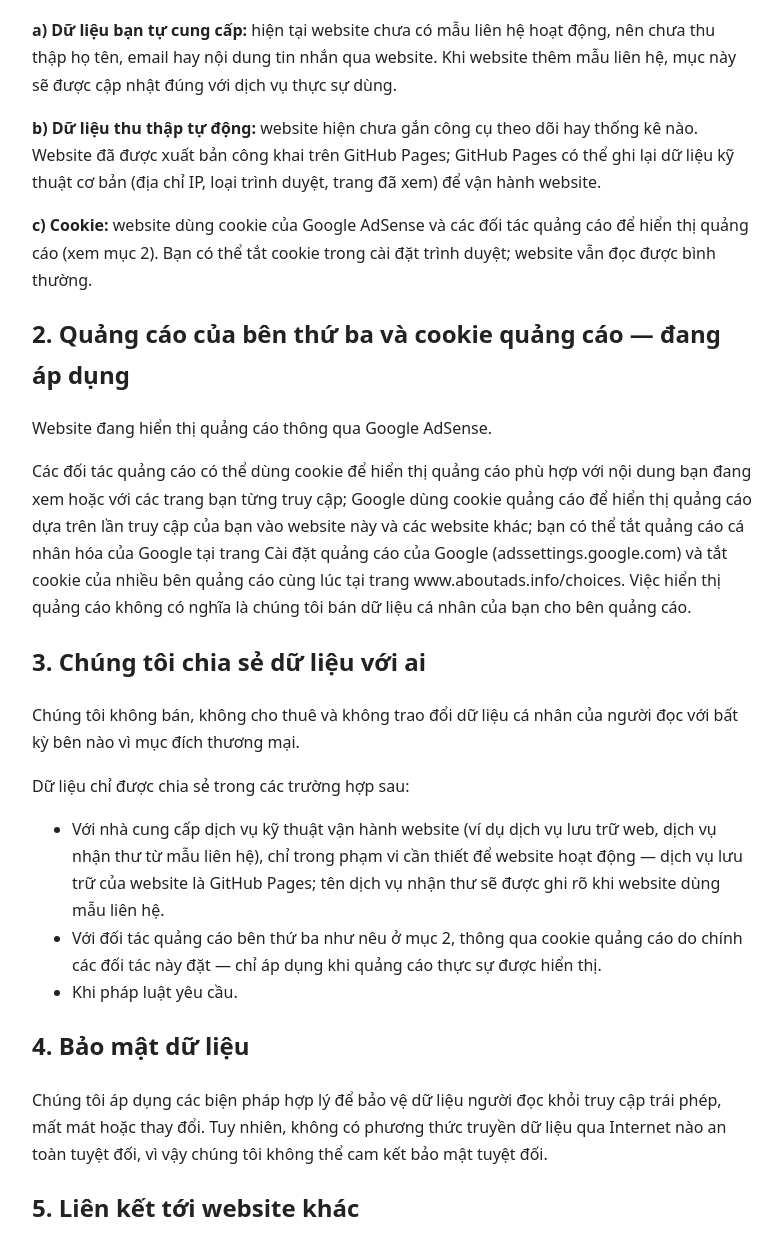
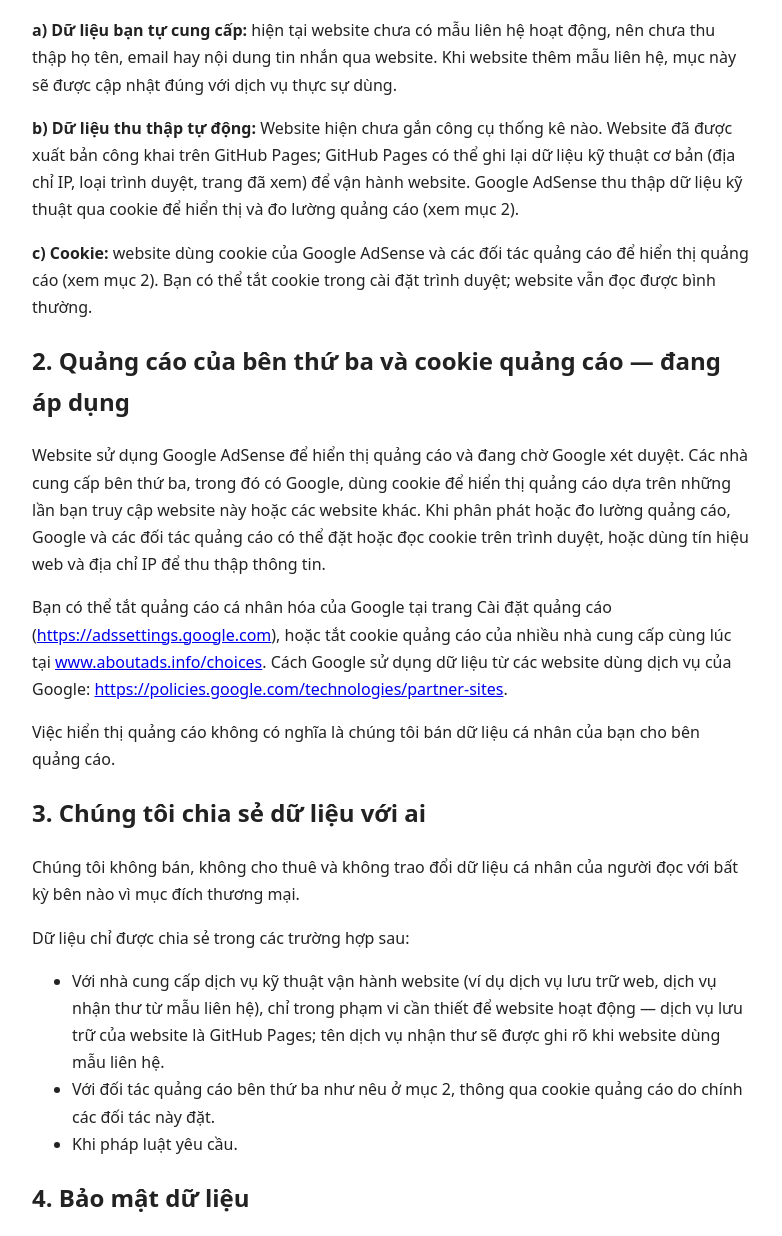
Before and after one commit to nguyentrungduc01092000-tech/ve-mau-nuoc, a plain HTML site: page chinh-sach-bao-mat/index.html in a window 1280 px wide. Shown: the part 416-1652 px from the top of the page, without its empty margins (248-1030 px from the left). Drawn offline with Linux system fonts and the light colour scheme.

Commit message:
Chinh sach bao mat v2: muc quang cao dung ban duyet (su dung AdSense, dang cho xet duyet, link partner-sites)

```diff
--- a/chinh-sach-bao-mat/index.html
+++ b/chinh-sach-bao-mat/index.html
@@ -15,17 +15,17 @@
 <p>Website học vẽ màu nước cho người mới tôn trọng quyền riêng tư của người đọc. Chính sách này giải thích chúng tôi thu thập dữ liệu gì, dùng để làm gì, chia sẻ với ai, và bạn có quyền gì đối với dữ liệu của mình.</p>
 <h2>1. Dữ liệu chúng tôi thu thập</h2>
 <p><strong>a) Dữ liệu bạn tự cung cấp:</strong> hiện tại website chưa có mẫu liên hệ hoạt động, nên chưa thu thập họ tên, email hay nội dung tin nhắn qua website. Khi website thêm mẫu liên hệ, mục này sẽ được cập nhật đúng với dịch vụ thực sự dùng.</p>
-<p><strong>b) Dữ liệu thu thập tự động:</strong> website hiện chưa gắn công cụ theo dõi hay thống kê nào. Website đã được xuất bản công khai trên GitHub Pages; GitHub Pages có thể ghi lại dữ liệu kỹ thuật cơ bản (địa chỉ IP, loại trình duyệt, trang đã xem) để vận hành website.</p>
+<p><strong>b) Dữ liệu thu thập tự động:</strong> Website hiện chưa gắn công cụ thống kê nào. Website đã được xuất bản công khai trên GitHub Pages; GitHub Pages có thể ghi lại dữ liệu kỹ thuật cơ bản (địa chỉ IP, loại trình duyệt, trang đã xem) để vận hành website. Google AdSense thu thập dữ liệu kỹ thuật qua cookie để hiển thị và đo lường quảng cáo (xem mục 2).</p>
 <p><strong>c) Cookie:</strong> website dùng cookie của Google AdSense và các đối tác quảng cáo để hiển thị quảng cáo (xem mục 2). Bạn có thể tắt cookie trong cài đặt trình duyệt; website vẫn đọc được bình thường.</p>
 <h2>2. Quảng cáo của bên thứ ba và cookie quảng cáo — đang áp dụng</h2>
-<p>Website đang hiển thị quảng cáo thông qua Google AdSense.</p>
-<p>Các đối tác quảng cáo có thể dùng cookie để hiển thị quảng cáo phù hợp với nội dung bạn đang xem hoặc với các trang bạn từng truy cập; Google dùng cookie quảng cáo để hiển thị quảng cáo dựa trên lần truy cập của bạn vào website này và các website khác; bạn có thể tắt quảng cáo cá nhân hóa của Google tại trang Cài đặt quảng cáo của Google (adssettings.google.com) và tắt cookie của nhiều bên quảng cáo cùng lúc tại trang www.aboutads.info/choices. Việc hiển thị quảng cáo không có nghĩa là chúng tôi bán dữ liệu cá nhân của bạn cho bên quảng cáo.</p>
+<p>Website sử dụng Google AdSense để hiển thị quảng cáo và đang chờ Google xét duyệt. Các nhà cung cấp bên thứ ba, trong đó có Google, dùng cookie để hiển thị quảng cáo dựa trên những lần bạn truy cập website này hoặc các website khác. Khi phân phát hoặc đo lường quảng cáo, Google và các đối tác quảng cáo có thể đặt hoặc đọc cookie trên trình duyệt, hoặc dùng tín hiệu web và địa chỉ IP để thu thập thông tin.</p>
+<p>Bạn có thể tắt quảng cáo cá nhân hóa của Google tại trang Cài đặt quảng cáo (<a href="https://adssettings.google.com">https://adssettings.google.com</a>), hoặc tắt cookie quảng cáo của nhiều nhà cung cấp cùng lúc tại <a href="https://www.aboutads.info/choices">www.aboutads.info/choices</a>. Cách Google sử dụng dữ liệu từ các website dùng dịch vụ của Google: <a href="https://policies.google.com/technologies/partner-sites">https://policies.google.com/technologies/partner-sites</a>.</p><p>Việc hiển thị quảng cáo không có nghĩa là chúng tôi bán dữ liệu cá nhân của bạn cho bên quảng cáo.</p>
 <h2>3. Chúng tôi chia sẻ dữ liệu với ai</h2>
 <p>Chúng tôi không bán, không cho thuê và không trao đổi dữ liệu cá nhân của người đọc với bất kỳ bên nào vì mục đích thương mại.</p>
 <p>Dữ liệu chỉ được chia sẻ trong các trường hợp sau:</p>
 <ul>
 <li>Với nhà cung cấp dịch vụ kỹ thuật vận hành website (ví dụ dịch vụ lưu trữ web, dịch vụ nhận thư từ mẫu liên hệ), chỉ trong phạm vi cần thiết để website hoạt động — dịch vụ lưu trữ của website là GitHub Pages; tên dịch vụ nhận thư sẽ được ghi rõ khi website dùng mẫu liên hệ.</li>
-<li>Với đối tác quảng cáo bên thứ ba như nêu ở mục 2, thông qua cookie quảng cáo do chính các đối tác này đặt — chỉ áp dụng khi quảng cáo thực sự được hiển thị.</li>
+<li>Với đối tác quảng cáo bên thứ ba như nêu ở mục 2, thông qua cookie quảng cáo do chính các đối tác này đặt.</li>
 <li>Khi pháp luật yêu cầu.</li>
 </ul>
 <h2>4. Bảo mật dữ liệu</h2>
@@ -42,6 +42,6 @@
 <p>Người vận hành website: Ruler. Mọi câu hỏi về chính sách bảo mật này, xin gửi qua trang Liên hệ của website.</p>
 <p>Mọi câu hỏi liên quan đến chính sách bảo mật này, xin gửi qua trang Liên hệ của website (email <a href="mailto:nguyentrungduc01092000@gmail.com">nguyentrungduc01092000@gmail.com</a>).</p>
 <hr></main>
-<footer><p>Học vẽ màu nước cho người mới. <a href="../gioi-thieu/">Giới thiệu</a> · <a href="../lien-he/">Liên hệ</a> · <a href="../chinh-sach-bao-mat/">Chính sách bảo mật</a></p><p>Ảnh trong bài là hình minh họa tự tạo, không phải ảnh chụp tranh màu nước thật.</p></footer>
+<footer><p>Học vẽ màu nước cho người mới. <a href="../gioi-thieu/">Giới thiệu</a> · <a href="../lien-he/">Liên hệ</a> · <a href="../chinh-sach-bao-mat/">Chính sách bảo mật</a></p><p>Ảnh trong bài gồm sơ đồ minh họa tự vẽ và ảnh stock từ Pexels; nguồn từng ảnh ghi rõ trong bài.</p></footer>
 </body>
 </html>
```
